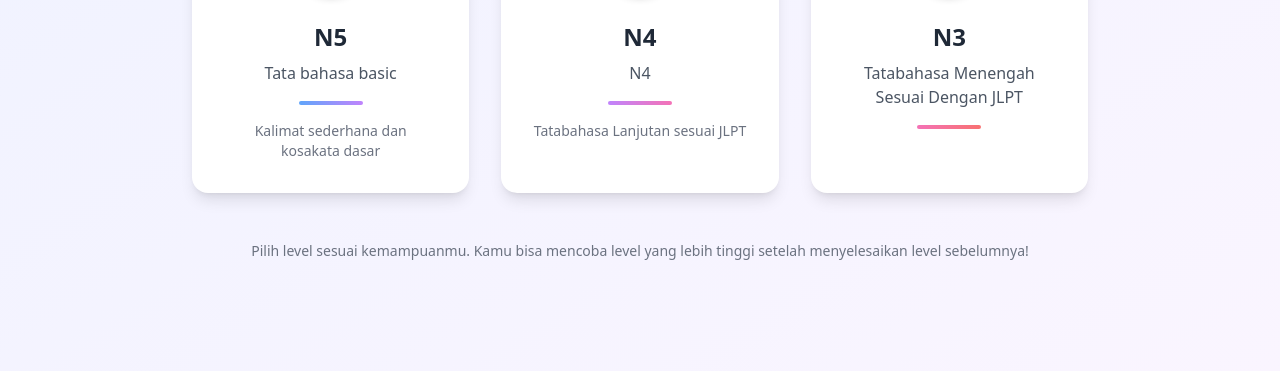
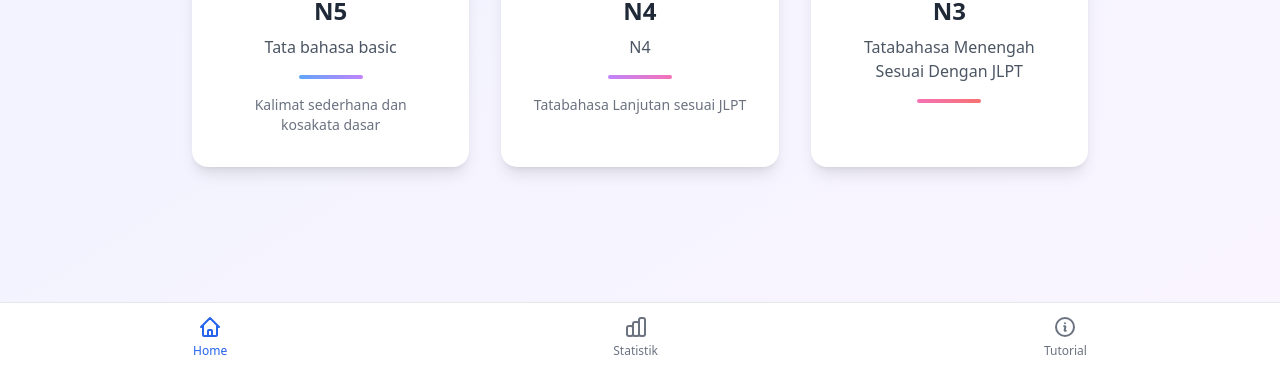
Before and after one commit to Yu1chiro/nihongo-puzzle, a website: page public/index.html in a window 1280 px wide. Shown: the part 429-800 px from the top of the page. Drawn offline with nearby package versions, Linux system fonts and the light colour scheme.

Commit message:
update navigation

```diff
--- a/data/questions.json
+++ b/data/questions.json
@@ -11,7 +11,7 @@
  "clue": "Gunakan pola [今日 + は + kata sifat + ですね] untuk mengomentari cuaca."
 },
 {
- "fragments": ["起きます", "に", "毎日", "七時"],
+ "fragments": ["起きます", "に", "毎日", "８時"],
  "correctOrder": [2, 3, 1, 0],
  "clue": "Gunakan pola [毎日 + waktu + に + kata kerja] untuk menyatakan kebiasaan harian."
 },
--- a/public/index.html
+++ b/public/index.html
@@ -11,12 +11,8 @@
         <h1 class="text-4xl font-bold mb-4 text-transparent bg-clip-text bg-gradient-to-r from-indigo-600 to-purple-600">
             Welcome to Puzzle Nihongo!
         </h1>
-        <p class="text-lg text-gray-600 mb-5">Latih Kemampuan Mengurutkan Kalimatmu Yuk!</p>
-        <div class="flex justify-center mb-12 gap-4">
-        <a href="/info" class="bg-green-600  hover:bg-green-700 text-white text-xl px-3 py-3 rounded-lg font-semibold">Lihat Statistik</a>
-        <button id="how-to-play-btn" class="bg-gradient-to-r from-violet-600 to-indigo-600 px-3 py-3 rounded-lg font-semibold text-white text-xl">Cara Bermain 🎮 </button>
-    </div>
-        <div class="grid grid-cols-1 md:grid-cols-3 gap-8">
+        <p class="text-lg text-gray-600">Latih Kemampuan Mengurutkan Kalimatmu Yuk!</p>
+        <div class="grid grid-cols-1 md:grid-cols-3 gap-8 py-20">
             <!-- Level 1 Card -->
             <a href="/quiz?level=1" class="group relative overflow-hidden level-card bg-white rounded-2xl shadow-lg hover:shadow-2xl transition-all duration-300 hover:-translate-y-2">
                 <div class="absolute inset-0 bg-gradient-to-br from-blue-100 to-purple-100 opacity-0 group-hover:opacity-100 transition-opacity duration-300"></div>
@@ -64,8 +60,32 @@
 
         </div>
 
-        <div class="mt-12 text-gray-500">
-            <p class="text-sm">Pilih level sesuai kemampuanmu. Kamu bisa mencoba level yang lebih tinggi setelah menyelesaikan level sebelumnya!</p>
+        <div class="fixed inset-x-0 bottom-0 bg-white z-50 shadow-lg border-t border-gray-200">
+                <div class="flex justify-around">
+                    <!-- Home Nav -->
+                    <a href="/" class="flex flex-col items-center py-3 px-6 text-blue-600">
+                    <svg xmlns="http://www.w3.org/2000/svg" class="h-6 w-6" fill="none" viewBox="0 0 24 24" stroke="currentColor">
+                        <path stroke-linecap="round" stroke-linejoin="round" stroke-width="2" d="M3 12l2-2m0 0l7-7 7 7M5 10v10a1 1 0 001 1h3m10-11l2 2m-2-2v10a1 1 0 01-1 1h-3m-6 0a1 1 0 001-1v-4a1 1 0 011-1h2a1 1 0 011 1v4a1 1 0 001 1m-6 0h6"></path>
+                    </svg>
+                    <span class="text-xs mt-1">Home</span>
+                    </a>
+
+                    <!-- info nav -->
+                    <a href="/info" class="flex flex-col items-center py-3 px-6 text-gray-500 hover:text-blue-600">
+                    <svg xmlns="http://www.w3.org/2000/svg" class="h-6 w-6" fill="none" viewBox="0 0 24 24" stroke="currentColor">
+                        <path stroke-linecap="round" stroke-linejoin="round" stroke-width="2" d="M9 19v-6a2 2 0 00-2-2H5a2 2 0 00-2 2v6a2 2 0 002 2h2a2 2 0 002-2zm0 0V9a2 2 0 012-2h2a2 2 0 012 2v10m-6 0a2 2 0 002 2h2a2 2 0 002-2m0 0V5a2 2 0 012-2h2a2 2 0 012 2v14a2 2 0 01-2 2h-2a2 2 0 01-2-2z"></path>
+                    </svg>
+                    <span class="text-xs mt-1">Statistik</span>
+                    </a>
+                    <!-- tutor nav -->
+                     <a href="#" id="how-to-play-btn" class="flex flex-col items-center py-3 px-6 text-gray-500 hover:text-blue-600">
+                   <svg xmlns="http://www.w3.org/2000/svg" class="w-6 h-6" fill="none" viewBox="0 0 24 24" stroke-width="2" stroke="currentColor" class="size-6">
+                    <path stroke-linecap="round" stroke-linejoin="round" d="m11.25 11.25.041-.02a.75.75 0 0 1 1.063.852l-.708 2.836a.75.75 0 0 0 1.063.853l.041-.021M21 12a9 9 0 1 1-18 0 9 9 0 0 1 18 0Zm-9-3.75h.008v.008H12V8.25Z" />
+                    </svg>
+
+                    <span class="text-xs mt-1">Tutorial</span>
+                    </a>
+                </div>
         </div>
     </div>
     <script>
```
Also changed, not shown: public/info.html (+1 -1 lines), public/quiz.html (+18 -0 lines), 1 other file.
